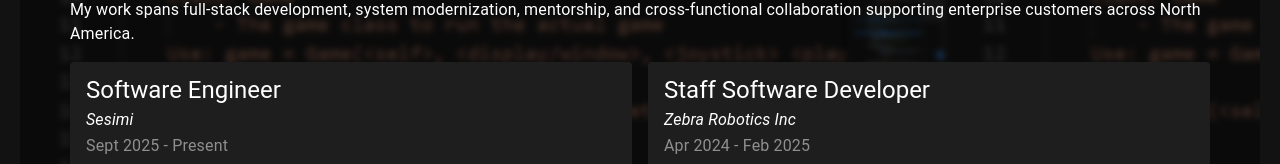
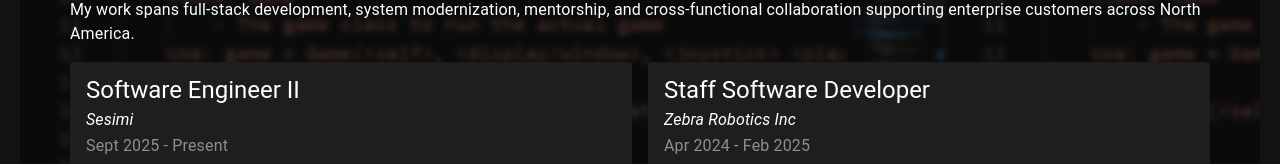
Before and after one commit to asad310397/asad310397.github.io, a React (Create React App) app: page / in a window 1280 px wide. Shown: the part 764-928 px from the top of the page. Built offline with nearby package versions, Linux system fonts and the light colour scheme; some icons are missing.

Commit message:
fix job title

```diff
--- a/src/data/JobExp.ts
+++ b/src/data/JobExp.ts
@@ -2,7 +2,7 @@
 
 export const exp = [
   new JobExperience(
-    "Software Engineer",
+    "Software Engineer II",
     "Sesimi",
     "Sept 2025",
     "Present",
```
Also changed, not shown: 5 other files (tests, documents, lock files or other folders).
